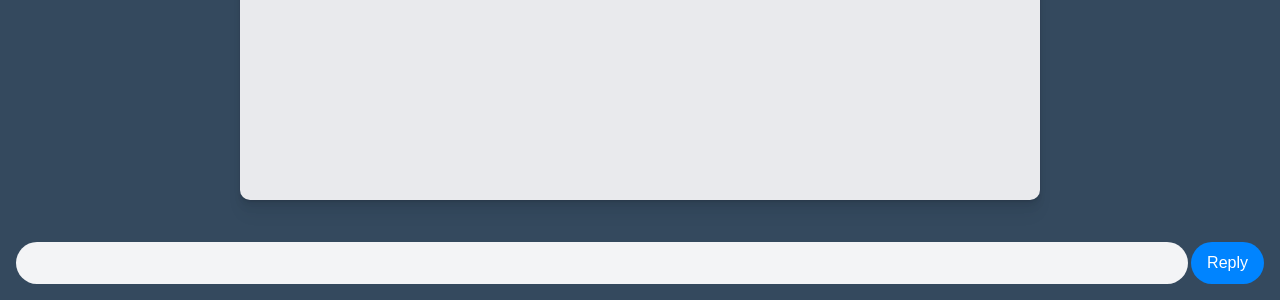
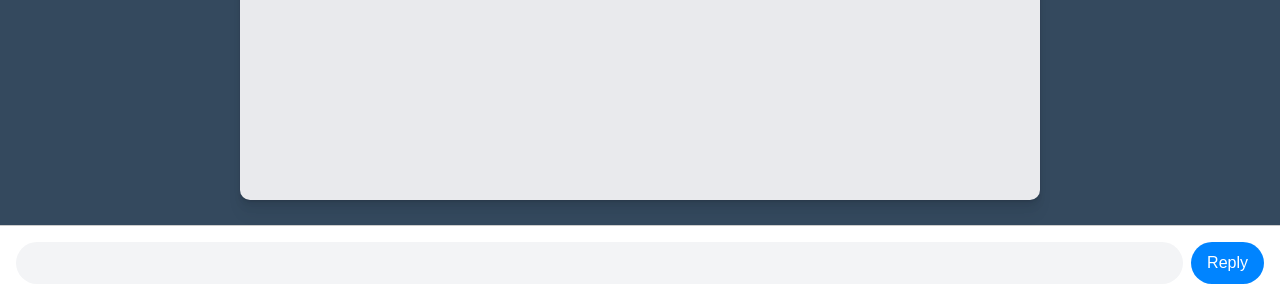
Before and after one commit to 11Ramos11/TickFlow, a PHP site: page /chat.html in a window 1280 px wide. Shown: the part 500-800 px from the top of the page. Run offline with PHP 8.4, Linux system fonts and the light colour scheme.

Commit message:
Updated styles.css to be compatible with refactored chat.html

```diff
--- a/styles.css
+++ b/styles.css
@@ -104,13 +104,7 @@ body {
     margin-right: 8px;
   }
 
-
-.msg .message {
-    display: flex;
-    flex-direction: column;
-}
-
-.msg .message-box {
+  .msg .bubble {
     background-color: #fff;
     box-shadow: 0 1px 1px rgba(0, 0, 0, 0.08), 0 2px 2px rgba(0, 0, 0, 0.08),
       0 4px 4px rgba(0, 0, 0, 0.08), 0 8px 8px rgba(0, 0, 0, 0.08);
@@ -122,32 +116,24 @@ body {
     word-wrap: break-word;
   }
 
-.msg .message-box.message-left {
-    margin-right: 16px;
-    border-bottom-left-radius: 4px;
+  .msg .msg-left .bubble {
+    border-top-left-radius: 0;
+    border-bottom-left-radius: 20px;
+    border-top-right-radius: 20px;
+    border-bottom-right-radius: 20px;
   }
 
-.msg .message-box.message-right {
-    margin-left: 16px;
-    border-bottom-right-radius: 4px;
-}
-
-.msg .bubble:last-child {
-    border-bottom-right-radius: 4px;
-    border-bottom-left-radius: 4px;
-}
-
-.msg .bubble:first-child {
-    border-top-left-radius: 4px;
-    border-top-right-radius: 4px;
+  .msg .msg-right .bubble {
+    border-top-right-radius: 0;
+    border-bottom-right-radius: 20px;
+    border-top-left-radius: 20px;
+    border-bottom-left-radius: 20px;
   }
 
   /* Style for the input field and reply button */
-.form-wrapper {
+  form {
     display: flex;
-    justify-content: space-between;
     align-items: center;
-    width: 100%;
     margin-top: 16px;
     position: fixed;
     bottom: 0;
@@ -158,7 +144,7 @@ body {
     border-top: 1px solid #ccc;
   }
 
-input[type="text"] {
+  form input[type="text"] {
     flex: 1;
     border: none;
     border-radius: 999px;
@@ -167,13 +153,9 @@ input[type="text"] {
     font-size: 16px;
     margin-right: 8px;
     outline: none;
-    position: absolute;
-    bottom: 16px;
-    left: 16px;
-    right: 84px;
   }
 
-button {
+  form button {
     background-color: #0084ff;
     color: #fff;
     border: none;
@@ -182,11 +164,8 @@ button {
     font-size: 16px;
     cursor: pointer;
     transition: background-color 0.3s ease;
-    position: absolute;
-    bottom: 16px;
-    right: 16px;
   }
 
-button:hover {
+  form button:hover {
     background-color: #006fe6;
   }
```
Lines whose indentation alone changed are shown as unchanged.
